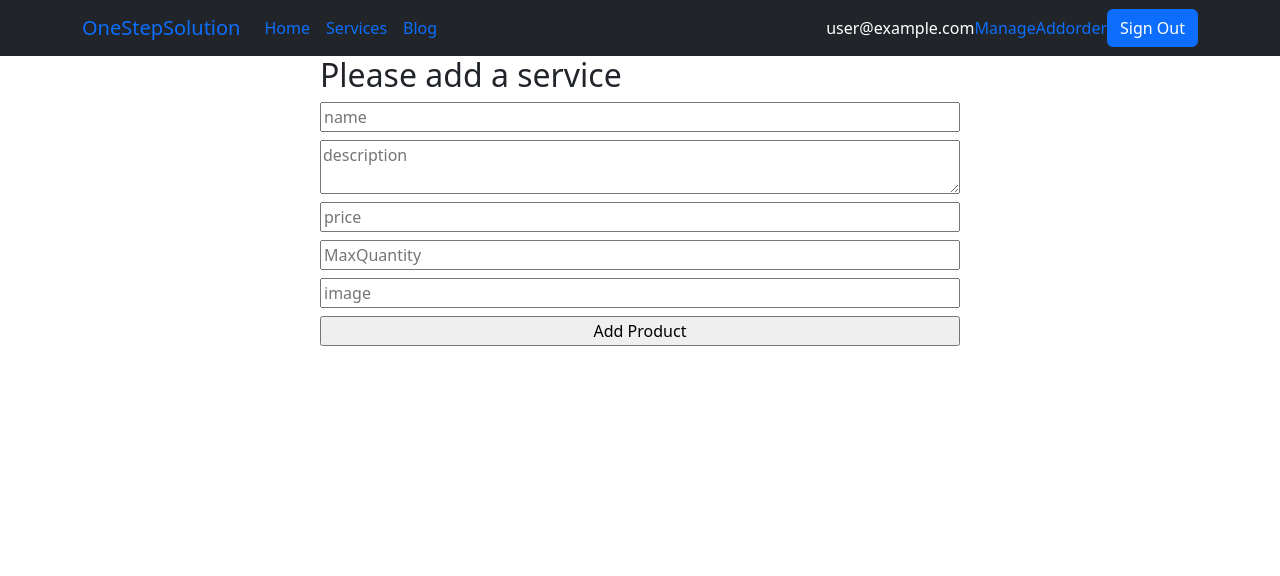
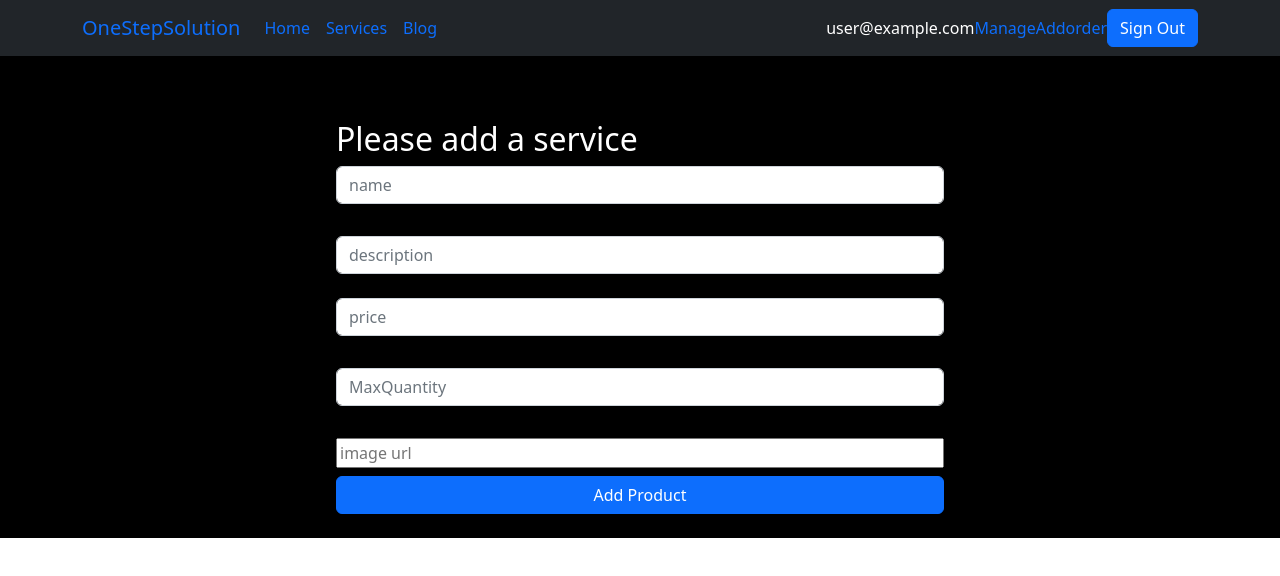
Before and after one commit to AbidurRahman24/one-step-solution-client, a React (Vite) app: page /addProduct in a window 1280 px wide. Shown: the top 576 px of the page. Built offline with nearby package versions, Linux system fonts and the light colour scheme; no server answers; sample sign-in values are in the browser's storage.

Commit message:
section add

```diff
--- a/src/App.jsx
+++ b/src/App.jsx
@@ -18,7 +18,7 @@ import Order from './pages/dashboard/order/Order';
 function App() {
 
   return (
-    <>
+    <div style={{background: '#000',  color: '#fff', height: '100%'}}>
     <Navigation />
       <Routes>
         <Route path="/" element={<Home />}></Route>
@@ -34,7 +34,7 @@ function App() {
         <Route path="*" element={<NotMatch />}></Route>
       </Routes>
       <ToastContainer />
-    </>
+    </div>
   )
 }
 
--- a/src/pages/dashboard/addProduct/AddProduct.jsx
+++ b/src/pages/dashboard/addProduct/AddProduct.jsx
@@ -1,3 +1,4 @@
+import { MDBBtn, MDBContainer, MDBInput } from 'mdb-react-ui-kit';
 import React from 'react';
 import { useForm } from 'react-hook-form';
 
@@ -20,17 +21,17 @@ const AddProduct = () => {
 
     };
     return (
-        <div className='w-50 mx-auto'>
+        <MDBContainer className="p-3 my-5 d-flex flex-column w-50">
             <h2>Please add a service</h2>
             <form className='d-flex flex-column' onSubmit={handleSubmit(onSubmit)}>
-                <input className='mb-2' placeholder='name' {...register("Name", { required: true})} />
-                <textarea className='mb-2' placeholder='description' {...register("description",)} />
-                <input className='mb-2' placeholder='price' type="number" {...register("price", )} />
-                <input className='mb-2' placeholder='MaxQuantity' type="number" {...register("max",)} />
-                <input className='mb-2' placeholder='image' type="text" {...register("image",)} />
-                <input className='mb-2' type="submit" value='Add Product' />
+                <MDBInput wrapperClass='mb-4' className='mb-2' placeholder='name' {...register("Name", { required: true})} />
+                <MDBInput wrapperClass='mb-4' placeholder='description' {...register("description",)} />
+                <MDBInput wrapperClass='mb-4' className='mb-2' placeholder='price' type="number" {...register("price", )} />
+                <MDBInput wrapperClass='mb-4' className='mb-2' placeholder='MaxQuantity' type="number" {...register("max",)} />
+                <input wrapperClass='mb-4'ut className='mb-2' placeholder='image url' type="text" {...register("image",)} />
+                <MDBBtn  className='mb-2' type="submit" value='Add Product' >Add Product </MDBBtn>
             </form>
-        </div>
+        </MDBContainer>
     );
 };
 
--- a/src/pages/login/Login.jsx
+++ b/src/pages/login/Login.jsx
@@ -73,8 +73,8 @@ const Login = () => {
     //     }
     // }
     return (
-        <>
-        <MDBContainer fluid className="p-3 my-5">
+        <div style={{background: '#000' , color:'#fff'}}>
+        <MDBContainer fluid className="p-3 ">
         <MDBRow>
         <MDBCol col='10' md='6'>
           <img src="https://mdbcdn.b-cdn.net/img/Photos/new-templates/bootstrap-login-form/draw2.svg" class="img-fluid" alt="Phone image" />
@@ -84,9 +84,6 @@ const Login = () => {
                 <Form.Group className="mb-3" controlId="formBasicEmail">
                     <Form.Label>Email address</Form.Label>
                     <MDBInput className='w-50' wrapperClass='mb-4' size="lg" onBlur={handleEmailBlur} type="email" placeholder="Enter email" />
-                    <Form.Text className="text-muted">
-                        We'll never share your email with anyone else.
-                    </Form.Text>
                 </Form.Group>
 
                 <Form.Group className="mb-3" controlId="formBasicPassword">
@@ -121,7 +118,7 @@ const Login = () => {
             </MDBRow>
             </MDBContainer>
             <ToastContainer />
-            </>
+            </div>
     );
 };
 
--- /dev/null
+++ b/src/pages/register/Register.css
@@ -0,0 +1,18 @@
+.cascading-right {
+    margin-right: -50px;
+  }
+
+  @media (max-width: 900px) {
+    .cascading-right {
+      margin-right: 0;
+    }
+  }
+  .image{
+    width: 71%;
+  }
+  .inputBox {
+    width: 80%;
+    text-align: center;
+    display: block;
+    margin: 0 auto;
+}
--- a/src/pages/register/Register.jsx
+++ b/src/pages/register/Register.jsx
@@ -6,7 +6,19 @@ import auth from '../../firebase.init';
 import { useCreateUserWithEmailAndPassword } from 'react-firebase-hooks/auth';
 import SocialSignUp from '../scLogin/SocialSignUp';
 
-
+import {
+    MDBBtn,
+    MDBContainer,
+    MDBCard,
+    MDBCardBody,
+    MDBInput,
+    MDBIcon,
+    MDBRow,
+    MDBCol,
+    MDBCheckbox
+  }
+  from 'mdb-react-ui-kit';
+import './Register.css'
 const Register = () => {
     const [name, setName] = useState('');
     const [email, setEmail] = useState('');
@@ -50,36 +62,53 @@ const Register = () => {
         navigate('/');
     }
     return (
-        <div className={{ width: "200px" }}>
+        <div style={{background: '#000', color:'#fff'}}>
+            <MDBContainer  >
+            <MDBRow className='g-0 align-items-center'>
+            <MDBCol col='6'>
+            <MDBCard className='my-5 cascading-right' style={{background: 'hsla(0, 0%, 100%, 0.55)',  backdropFilter: 'blur(30px)'}}>
+            <MDBCardBody className='p-5 shadow-5 text-center'>
+            <h2 className="fw-bold mb-5">Sign up now</h2>
+            <MDBRow>
             <Form onSubmit={handleCreateUser}>
+            <MDBCol col='6'>
                 <Form.Group className="mb-3" controlId="formBasicName">
                     <Form.Label>Name</Form.Label>
-                    <Form.Control onBlur={handleNameBlur} type="text" placeholder="Enter name" />
+                    <MDBInput wrapperClass='mb-4 w-40' className='inputBox'  onBlur={handleNameBlur} type="text" placeholder="Enter name" />
                 </Form.Group>
+                </MDBCol>
                 <Form.Group className="mb-3" controlId="formBasicEmail">
                     <Form.Label>Email address</Form.Label>
-                    <Form.Control onBlur={handleEmailBlur} type="email" placeholder="Enter email" />
-                    <Form.Text className="text-muted">
-                        We'll never share your email with anyone else.
-                    </Form.Text>
+                    <MDBInput wrapperClass='mb-4'  onBlur={handleEmailBlur} type="email" placeholder="Enter email" />
                 </Form.Group>
 
                 <Form.Group className="mb-3" controlId="formBasicPassword">
                     <Form.Label>Password</Form.Label>
-                    <Form.Control onBlur={handlePasswordBlur} type="password" placeholder="Password" />
+                    <MDBInput wrapperClass='mb-4'  onBlur={handlePasswordBlur} type="password" placeholder="Password" />
                 </Form.Group>
                 <Form.Group className="mb-3" controlId="confirmPassword">
                     <Form.Label>Confirm Password</Form.Label>
-                    <Form.Control onBlur={handleConfirmPasswordBlur} type="password" placeholder="Confirm Password" />
+                    <MDBInput wrapperClass='mb-4'  onBlur={handleConfirmPasswordBlur} type="password" placeholder="Confirm Password" />
                 </Form.Group>
                 <div>{error}</div>
-                <Button variant="primary" type="submit">
+                <MDBBtn className='w-100 mb-4' size='md' type="submit">
                     Sign Up
-                </Button>
+                </MDBBtn>
             </Form>
             <p>
                 Already Have an account? <Link className='form-link' to="/login">Login</Link>
             </p>
+            </MDBRow>
+            </MDBCardBody>
+            </MDBCard>
+            </MDBCol>
+            <MDBCol col='6'>
+          <img src="https://mdbootstrap.com/img/new/ecommerce/vertical/004.jpg" className="w-60 h-60 rounded-4 shadow-4 image"
+            alt="" fluid/>
+        </MDBCol>
+            </MDBRow>
+            </MDBContainer>
+
             <SocialSignUp></SocialSignUp>
         </div>
     );
```
